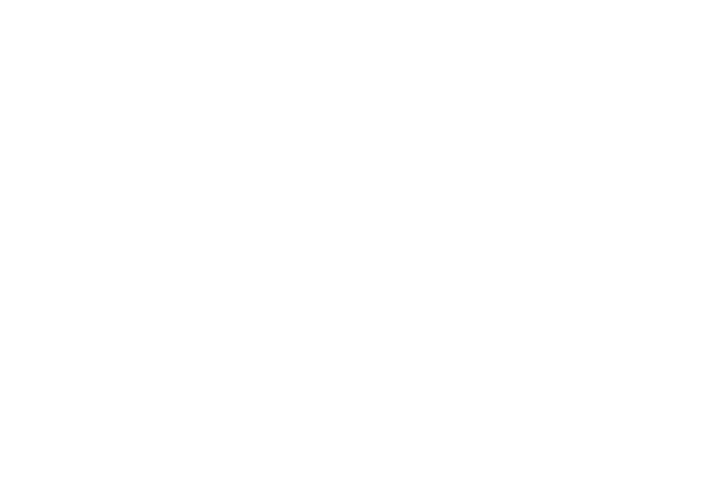
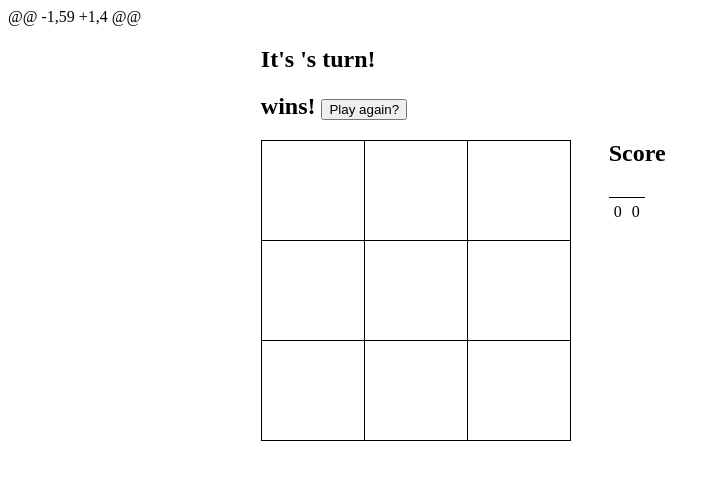
Before and after one commit to alexliaoaaaa/test, a website: page index.html in a window 1280 px wide. Shown: the whole page, without its empty margins (0-719 px from the left). Drawn offline with Linux system fonts and the light colour scheme.

Commit message:
Update index.html

```diff
--- a/index.html
+++ b/index.html
@@ -1,4 +1,63 @@
-<meta name="viewport" content="width=device-width, initial-scale=1">
+@@ -1,59 +1,4 @@
+<!DOCTYPE html>
+<html lang="en">
+  <head>
+    <meta charset="utf-8">
+    <meta http-equiv="X-UA-Compatible" content="IE=edge">
+    <meta name="viewport" content="width=device-width, initial-scale=1">
+    <title>TicTacToe</title>
+
+ <meta name="viewport" content="width=device-width, initial-scale=1">
     <title>TicTacToe - DevOps Day</title>
 
     <link href="public/index.css" type="text/css" rel="stylesheet" />
+    <script src="public/main.js"></script>
+  </head>
+  <body>
+    <div id="app">
+      <div>
+        <h2 id="turn">It's <span id="player"></span>'s turn!</h2>
+        <h2 id="win">
+          <span id="winner"></span> wins!
+          <button id="newGame">Play again?</button>
+        </h2>
+      </div>
+      <div id="game">
+        <table id="tictactoe">
+          <tr"0">
+            <td class="0 0"></td>
+            <td class="0 1"></td>
+            <td class="0 2"></td>
+          </tr>
+          <tr>
+            <td class="1 0"></td>
+            <td class="1 1"></td>
+            <td class="1 2"></td>
+          </tr>
+          <tr>
+            <td class="2 0"></td>
+            <td class="2 1"></td>
+            <td class="2 2"></td>
+          </tr>
+        </table>
+        <div id="score">
+          <h2>Score</h2>
+          <table>
+            <thead>
+              <tr>
+                <th id="p1Name"></th>
+                <th id="p2Name"></th>
+              </tr>
+            </thead>
+            <tbody>
+              <tr>
+                <td id="p1Score">0</td>
+                <td id="p2Score">0</td>
+              </tr>
+            </tbody>
+          </table>
+        </div>
+      </div>
+    </div>
+  </body>
+</html>
```
